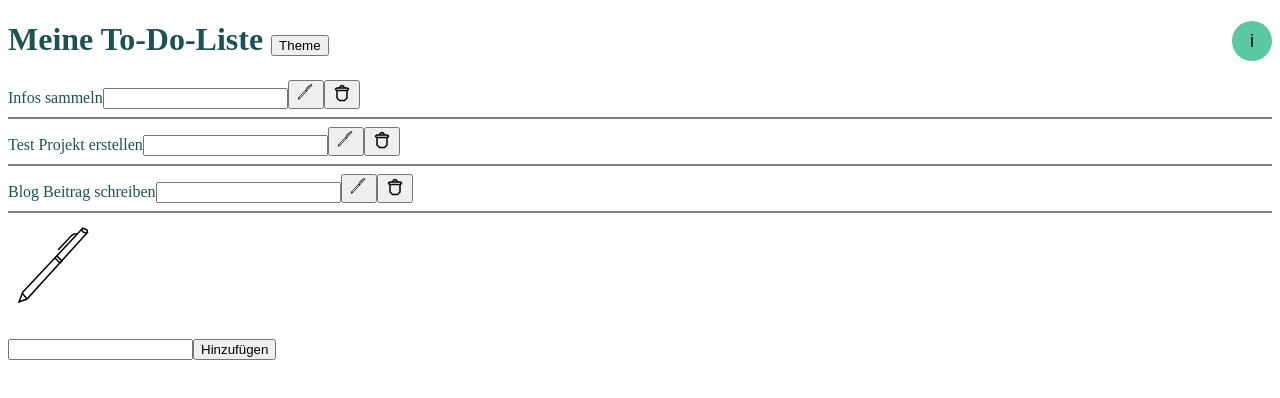
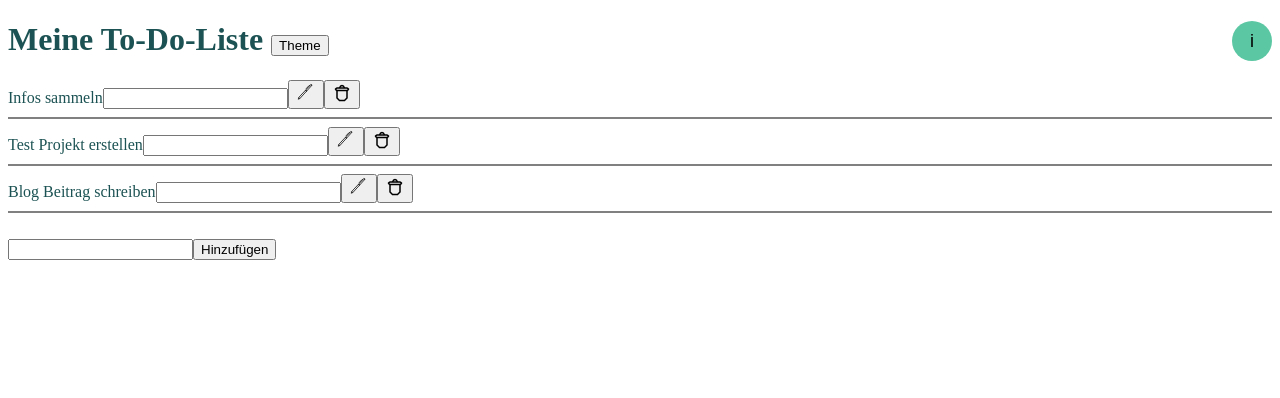
Before and after one commit to FabioKaelin/ToDoManager, a Vue app: page / in a window 1280 px wide. Shown: the top 398 px of the page. Built offline with nearby package versions, Linux system fonts and the light colour scheme; a web font is replaced by a local one.

Commit message:
Temp Stift-SVG entfernt

```diff
--- a/src/components/ToDos.vue
+++ b/src/components/ToDos.vue
@@ -2,16 +2,6 @@
     <div id="TaskListe">
         <ToDoItem  v-for="todo in todoEntries" v-bind:id="todo.id" v-bind:key="todo.id"  v-bind:todo_prop="todo"  @delete-todo-event="$emit('delete-todo-event', todo.id)" @change-Edit-Input="$emit('change-Edit-Input', todo.id)" @edit-todo-event="$emit('edit-todo-event', todo.id)" />
     </div>
-        <svg height="100" width="100">
-                <polyline points="14,72 74,8 74.5,10 75,11 78,12 79,12 19,78 11,81 14.3,72.2 19,78"
-                style="fill:none;stroke:black;stroke-width:1.5" />
-                <polyline points="49,35 54,40 52,42 47,37"
-                style="fill:none;stroke:black;stroke-width:1.5" />
-                <polyline points="74,7 77,8 79,9 79.5,11.5"
-                style="fill:none;stroke:black;stroke-width:1.5" />
-                <polyline points="69.7,13 66,13 64,14 50,29"
-                style="fill:none;stroke:black;stroke-width:1.5" />
-        </svg>
 </template>
 <script>
     console.log("todos exec")
@@ -27,7 +17,3 @@
     }
     console.log("todos end")
 </script>
-
-<style scoped>
-	@import "../../style.css"
-</style>
```
